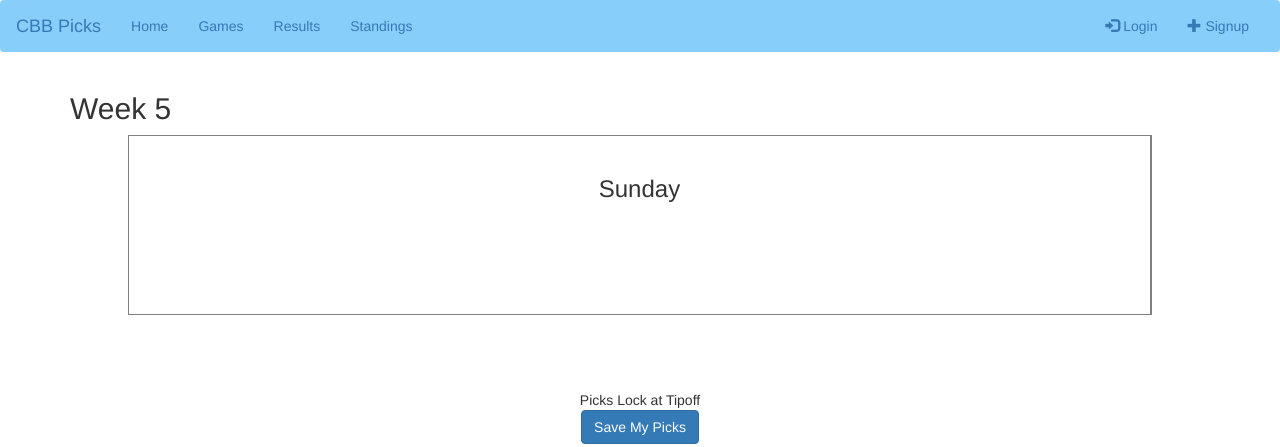
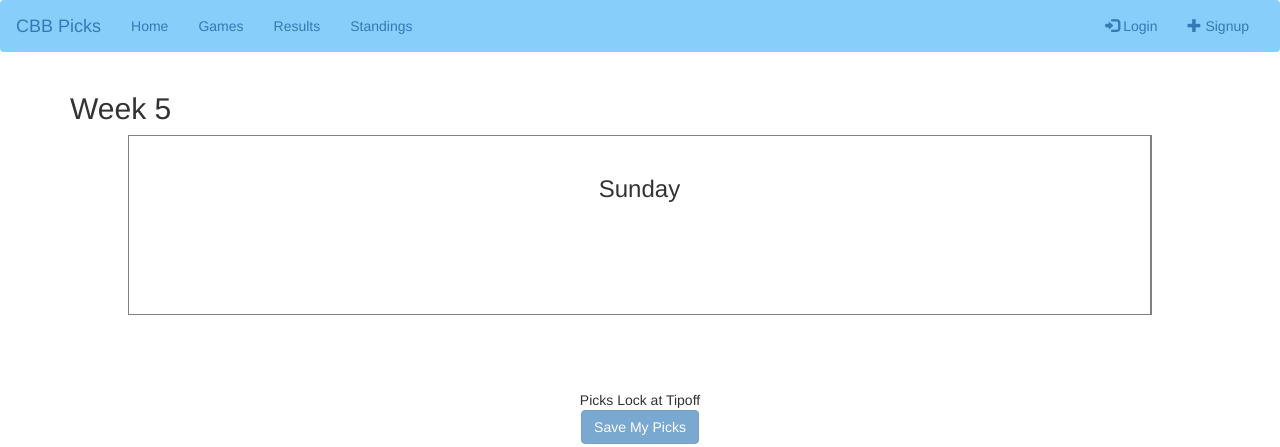
Before and after one commit to codyphillips5/cbbpicks, a plain HTML site: page picks.html in a window 1280 px wide. Shown: the top 447 px of the page. Drawn offline with nearby package versions, Linux system fonts and the light colour scheme; no server answers.

Commit message:
nah betch

```diff
--- a/picks.html
+++ b/picks.html
@@ -61,8 +61,8 @@
 
 	<section class="pick_button">
 		<div>
-			<!--Line Not Locked disabled='disabled' -->Picks Lock at Tipoff<br>
-			<button type="submit" id="submit" class='btn btn-primary'>Save My Picks</button><!---->
+			<!--Line Not Locked -->Picks Lock at Tipoff<br>
+			<button type="submit" disabled='disabled' id="submit" class='btn btn-primary'>Save My Picks</button><!---->
 		</div>
 	</section>
 </form>
```
